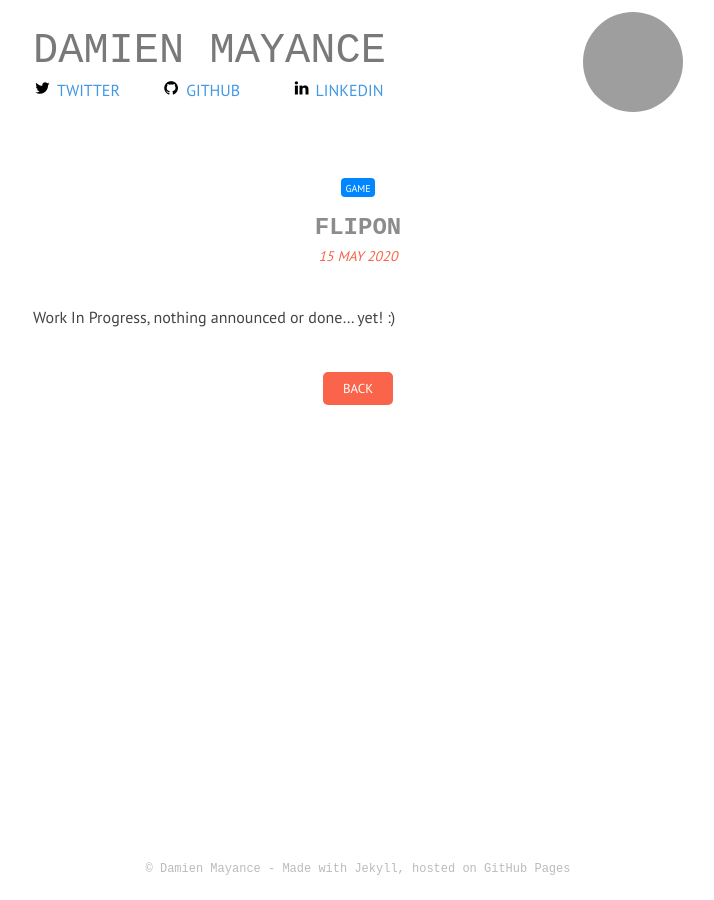
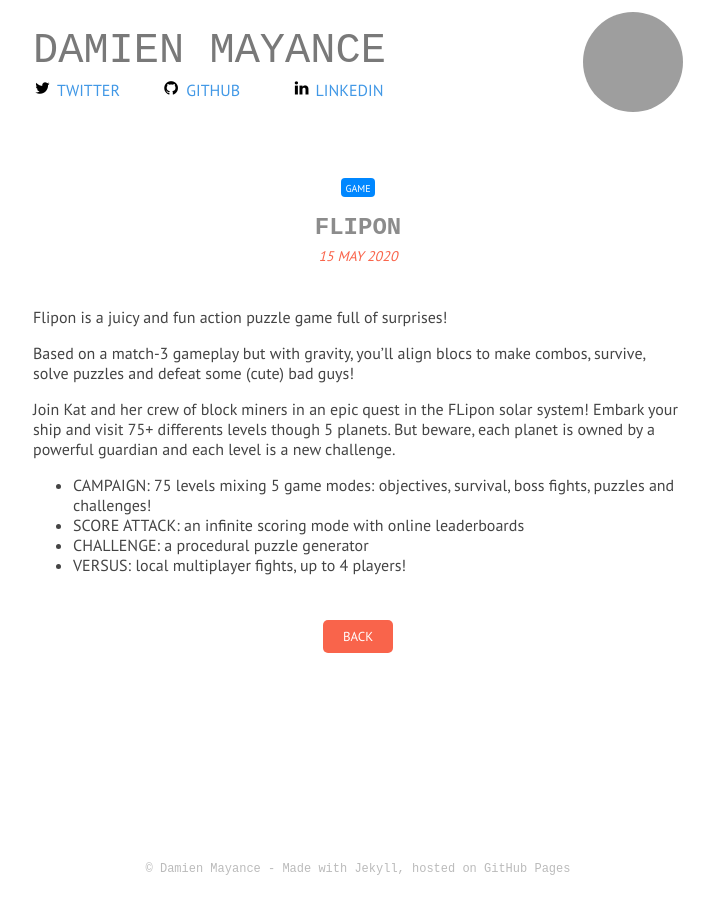
Before and after one commit to valryon/valryon.github.io, a Jekyll site: the page built from _projects/2020-05-15-Flipon.md, in a window 1280 px wide. Shown: the whole page, without its empty margins (282-996 px from the left). Built offline with Jekyll 4.4.1, drawn with Linux system fonts in a browser that asks for light colours; some web fonts are replaced; grey boxes are pictures that could not be loaded.

Commit message:
Update 2020-05-15-Flipon.md

```diff
--- a/_projects/2020-05-15-Flipon.md
+++ b/_projects/2020-05-15-Flipon.md
@@ -2,7 +2,18 @@
 title: Flipon
 tags: game
 image: static/content/flipon/cover.png
-shortdesc: (2020) is a puzzle game in development. More coming soon!
+shortdesc: (2020) is an action puzzle game for Nintendo Switch, PC and mobile made with Aurélien Regard.
+direct: https://www.flipon.net/
 ---
 
-Work In Progress, nothing announced or done... yet! :)
+Flipon is a juicy and fun action puzzle game full of surprises!
+
+Based on a match-3 gameplay but with gravity, you'll align blocs to make combos, survive, solve puzzles and defeat some (cute) bad guys!
+
+Join Kat and her crew of block miners in an epic quest in the FLipon solar system!
+Embark your ship and visit 75+ differents levels though 5 planets. But beware, each planet is owned by a powerful guardian and each level is a new challenge.
+
+- CAMPAIGN: 75 levels mixing 5 game modes: objectives, survival, boss fights, puzzles and challenges!
+- SCORE ATTACK: an infinite scoring mode with online leaderboards
+- CHALLENGE: a procedural puzzle generator
+- VERSUS: local multiplayer fights, up to 4 players!
```
